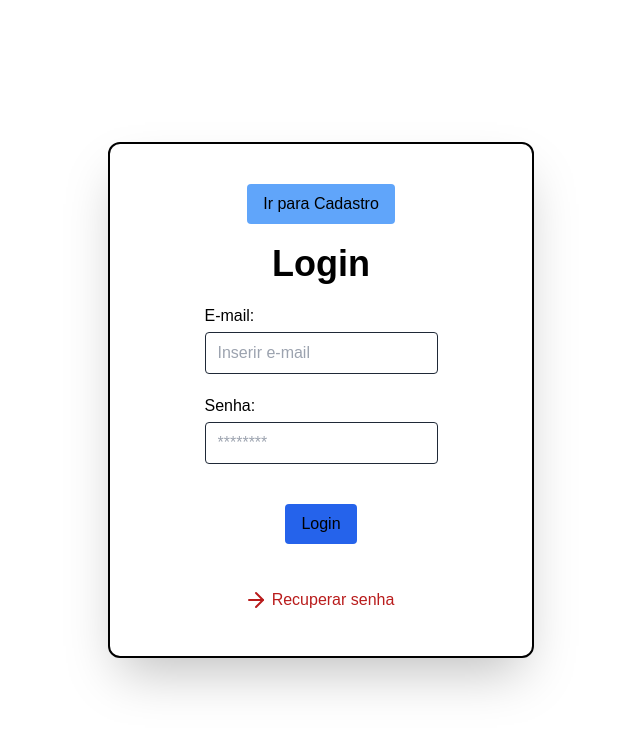
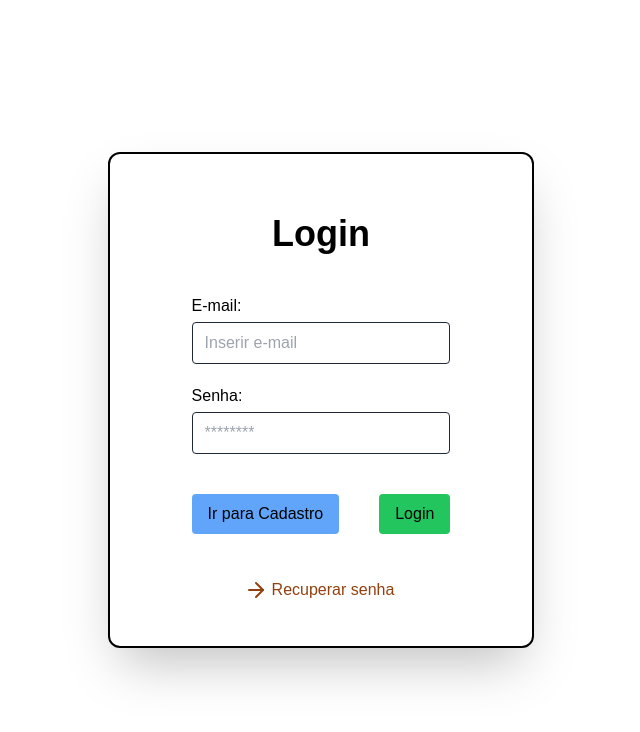
Before and after one commit to Italocr11/Projeto-Engenharia-de-Software-Front, a Next.js app in the folder frontproj/: page /login in a window 1280 px wide. Shown: the top 732 px of the page, without its empty margins (319-959 px from the left). Built offline with nearby package versions, Linux system fonts and the light colour scheme.

Commit message:
Alterações visuais de design em login (alterações CSS)

```diff
--- a/frontproj/src/app/login/page.jsx
+++ b/frontproj/src/app/login/page.jsx
@@ -19,13 +19,8 @@ function Login() {
   const handleSubmit = async (e) => {
     e.preventDefault();
 
-    if (senha.trim() === "") {
-      setMsg("Insira uma senha!");
-      return;
-    }
-
-    if (email.trim() === "") {
-      setMsg("Insira um email!");
+    if (senha.trim() === "" || email.trim() === "") {
+      setMsg("Preencha os campos!");
       return;
     }
 
@@ -57,29 +52,29 @@ function Login() {
   return (
     <FundoFormularios>
       <div className="flex flex-col items-center justify-center text-black mt-10">
-        <button
-          onClick={() => {
-            router.push("/");
-          }}
-          className=" bg-blue-400 py-2 px-4 rounded hover:text-gray-800"
-        >
-          Ir para Cadastro
-        </button>
         <Titulo>Login</Titulo>
         <form onSubmit={handleSubmit}>
           <Email setEmail={setEmail} email={email}></Email>
           <Senha setSenha={setSenha} senha={senha}></Senha>
           <div className=" text-black space-x-10 flex justify-center items-center mb-10 mt-10 ">
             <button
+              onClick={() => {
+                router.push("/");
+              }}
+              className=" bg-blue-400 py-2 px-4 rounded hover:text-gray-800"
+            >
+              Ir para Cadastro
+            </button>
+            <button
               type="submit"
-              className="bg-blue-600 py-2 px-4 rounded hover:text-gray-800"
+              className="bg-green-500 py-2 px-4 rounded hover:text-gray-800"
             >
               Login
             </button>
           </div>
         </form>
         {msg && <div className="text-red-800 mb-5">{msg}</div>}
-        <div className="text-red-700 flex items-center mb-10">
+        <div className="text-amber-800 flex items-center mb-10">
           <ArrowRight />
           <button
             onClick={() => {
--- a/frontproj/src/components/Titulo.jsx
+++ b/frontproj/src/components/Titulo.jsx
@@ -1,5 +1,7 @@
 function Titulo({ children }) {
-  return <h1 className="text-center font-bold text-4xl mt-5">{children}</h1>;
+  return (
+    <h1 className="text-center font-bold text-4xl mt-5 mb-5">{children}</h1>
+  );
 }
 
 export default Titulo;
```
